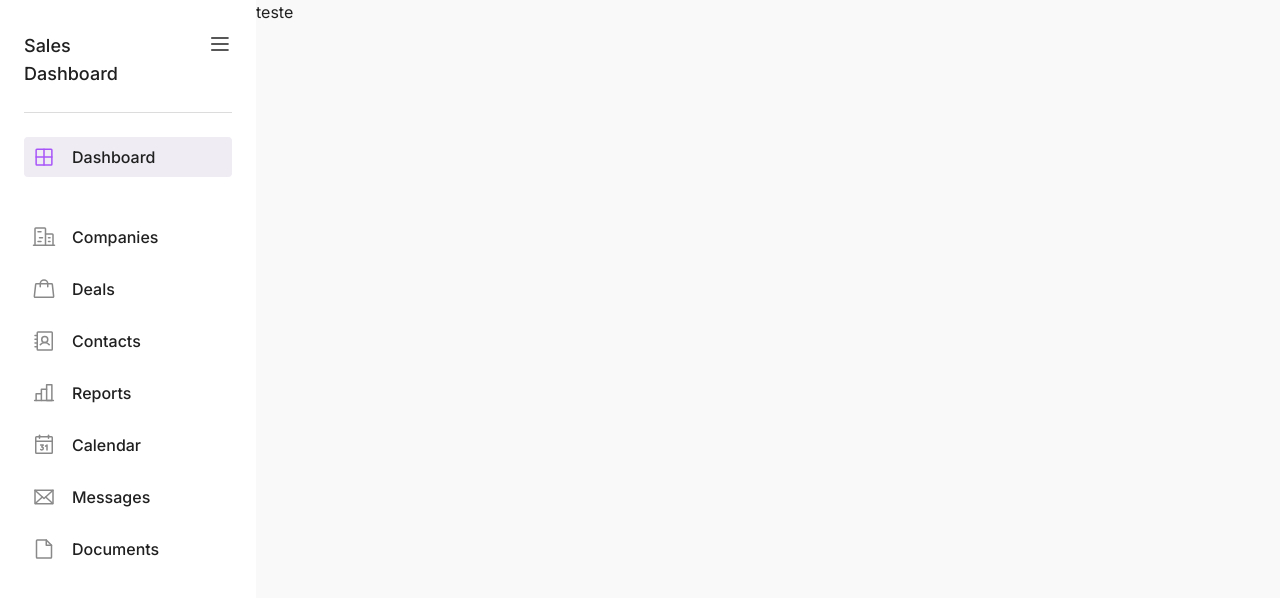
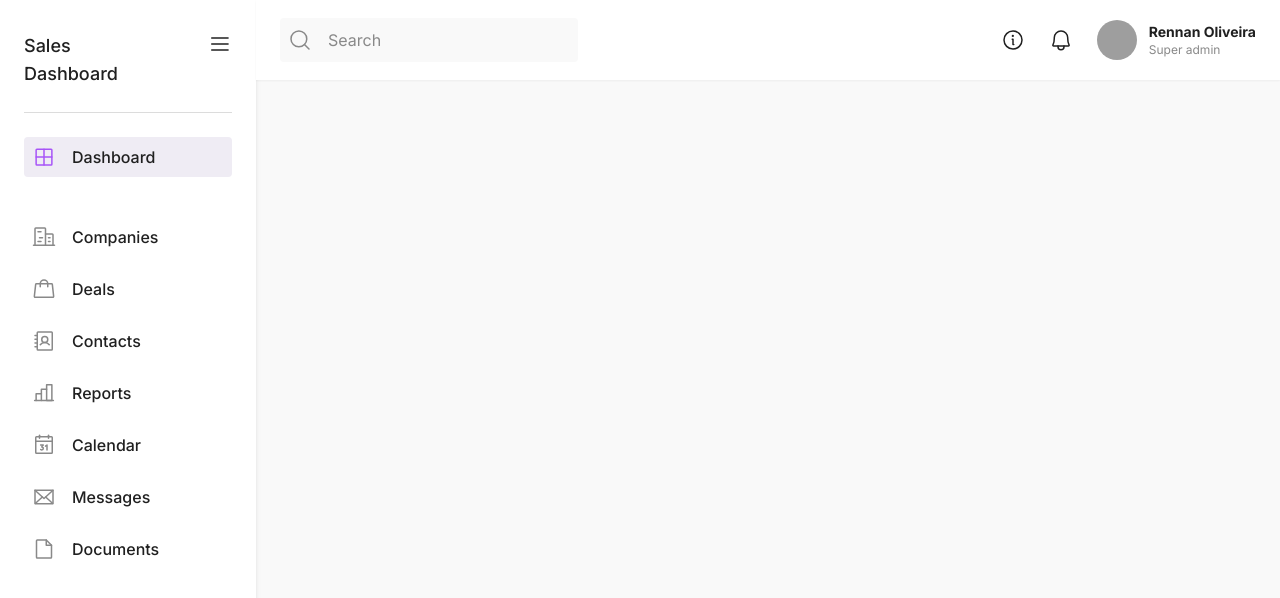
Before and after one commit to RennanD/sales-dashboard, a React (Vite) app: page / in a window 1280 px wide. Shown: the top 598 px of the page. Built offline with nearby package versions, Linux system fonts and the light colour scheme; grey boxes are pictures that could not be loaded.

Commit message:
chore: create navbar component

```diff
--- /dev/null
+++ b/src/components/Navbar/index.tsx
@@ -0,0 +1,43 @@
+import { Bell, Info, MagnifyingGlass } from 'phosphor-react'
+
+export function Navbar() {
+  return (
+    <nav className="w-full bg-white h-20 shadow-sm">
+      <div className="flex h-full items-center justify-between">
+        <div className="px-6">
+          <div className="relative">
+            <div className="absolute inset-y-4 text-gray-500 left-0 flex items-center pl-2 pointer-events-none">
+              <MagnifyingGlass size={24} />
+            </div>
+
+            <input
+              type="text"
+              className=" rounded pl-12 pr-4 text-base py-2.5 bg-gray-100 text-gray-700 placeholder-gray-500"
+              placeholder="Search"
+            />
+          </div>
+        </div>
+
+        <div className="px-6 flex items-center gap-6">
+          <Info size={24} />
+          <Bell size={24} />
+
+          <div className="flex items-center gap-3">
+            <img
+              src="https://github.com/rennand.png"
+              alt="Avatar github"
+              className="rounded-full w-10 h-10"
+            />
+
+            <div className="leading-relaxed">
+              <strong className="font-bold text-sm block">
+                Rennan Oliveira
+              </strong>
+              <span className="text-gray-500 text-xs block">Super admin</span>
+            </div>
+          </div>
+        </div>
+      </div>
+    </nav>
+  )
+}
--- a/src/components/Sidebar/index.tsx
+++ b/src/components/Sidebar/index.tsx
@@ -15,7 +15,7 @@ import { SidebarLink } from './SidebarLink'
 
 export function Sidebar() {
   return (
-    <div className="flex flex-col h-screen w-80 overflow-y-auto bg-white">
+    <div className="flex flex-col shadow-md h-screen w-80 overflow-y-auto bg-white">
       <div className="px-6 pt-8">
         <h2 className="flex font-medium gap-10 text-lg">
           Sales Dashboard
--- a/src/pages/Dashboard/index.tsx
+++ b/src/pages/Dashboard/index.tsx
@@ -1,13 +1,15 @@
 // import { Container } from './styles';
 
+import { Navbar } from '../../components/Navbar'
 import { Sidebar } from '../../components/Sidebar'
 
 export function Dashboard() {
   return (
     <div className="flex w-full min-h-screen bg-gray-100 flex-row">
       <Sidebar />
-      <div className="flex overflow-y-auto flex-col w-full">
-        <p>teste</p>
+      <div className="w-full h-screen">
+        <Navbar />
+        <main className="w-full overflow-y-auto"></main>
       </div>
     </div>
   )
```
